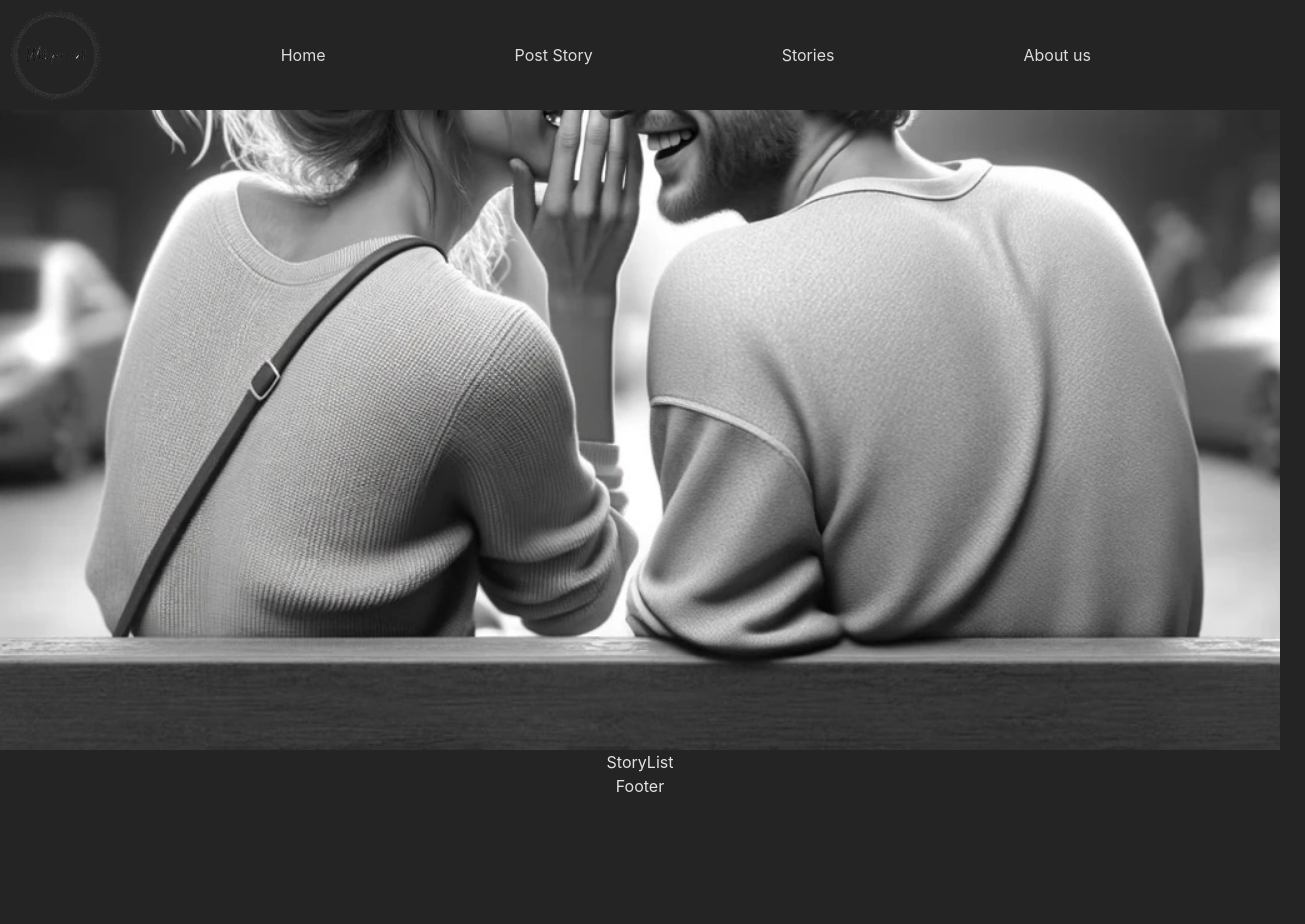
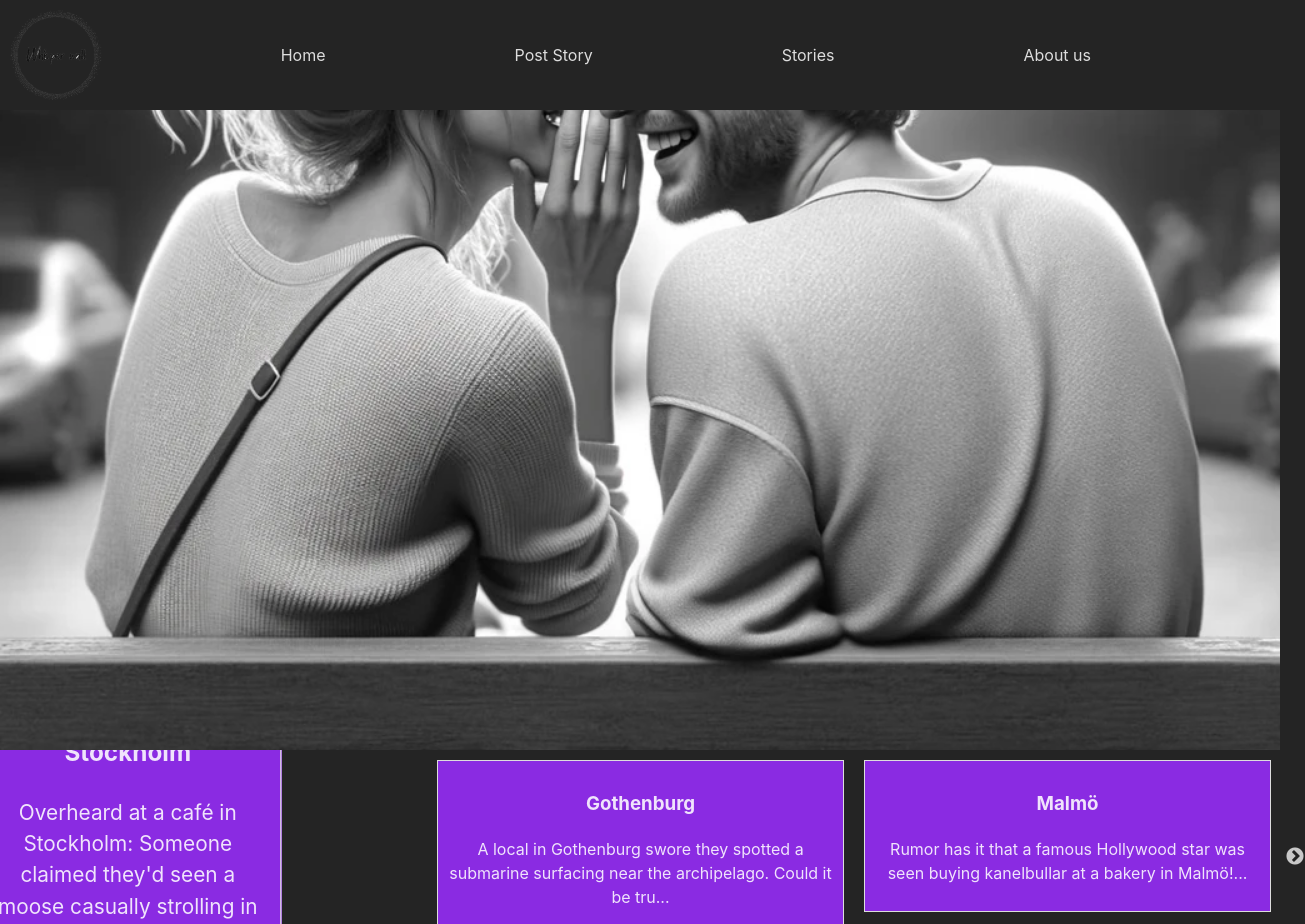
Before and after one commit to Technigo/final-boiler-plate-monorepo, a React (Vite) app in the folder frontend/: page / in a window 1280 px wide. Shown: the top 924 px of the page, 1305 px wide, since content can reach past the window. Before the commit the page ends 800 px from the top, so only its background shows below. Built offline with nearby package versions, Linux system fonts and the light colour scheme.

Commit message:
trying to get the cards ontop

```diff
--- a/frontend/package.json
+++ b/frontend/package.json
@@ -15,6 +15,8 @@
     "react": "^18.2.0",
     "react-dom": "^18.2.0",
     "react-router-dom": "^6.15.0",
+    "react-slick": "^0.29.0",
+    "slick-carousel": "^1.8.1",
     "zustand": "^4.4.6"
   },
   "devDependencies": {
--- /dev/null
+++ b/frontend/public/stories.json
@@ -0,0 +1,84 @@
+{
+  "stories": [
+    {
+      "id": 1,
+      "content": "Overheard at a café in Stockholm: Someone claimed they'd seen a moose casually strolling in Gamla Stan!",
+      "createdAt": "2023-12-10T07:30:00Z",
+      "location": { "latitude": 59.3293, "longitude": 18.0686 },
+      "city": "Stockholm",
+      "ranking": 5
+    },
+    {
+      "id": 2,
+      "content": "A local in Gothenburg swore they spotted a submarine surfacing near the archipelago. Could it be true?",
+      "createdAt": "2023-12-09T15:45:00Z",
+      "location": { "latitude": 57.7089, "longitude": 11.9746 },
+      "city": "Gothenburg",
+      "ranking": 4
+    },
+    {
+      "id": 3,
+      "content": "Rumor has it that a famous Hollywood star was seen buying kanelbullar at a bakery in Malmö!",
+      "createdAt": "2023-12-08T22:00:00Z",
+      "location": { "latitude": 55.604981, "longitude": 13.003822 },
+      "city": "Malmö",
+      "ranking": 4
+    },
+    {
+      "id": 4,
+      "content": "Did you hear about the Uppsala student who allegedly invented a new language just for their thesis?",
+      "createdAt": "2023-12-07T10:30:00Z",
+      "location": { "latitude": 59.8586, "longitude": 17.6389 },
+      "city": "Uppsala",
+      "ranking": 5
+    },
+    {
+      "id": 5,
+      "content": "A group in Umeå claimed they found a hidden treasure map in an old book at the city library.",
+      "createdAt": "2023-12-06T03:15:00Z",
+      "location": { "latitude": 63.8258, "longitude": 20.263 },
+      "city": "Umeå",
+      "ranking": 5
+    },
+    {
+      "id": 6,
+      "content": "Locals in Lund were baffled by a mysterious cat that only appears during full moons to play the piano in a window.",
+      "createdAt": "2023-12-05T19:00:00Z",
+      "location": { "latitude": 55.7047, "longitude": 13.191 },
+      "city": "Lund",
+      "ranking": 3
+    },
+    {
+      "id": 7,
+      "content": "A fisherman in Helsingborg insists he caught a fish that could speak three languages!",
+      "createdAt": "2023-12-04T14:25:00Z",
+      "location": { "latitude": 56.0465, "longitude": 12.6945 },
+      "city": "Helsingborg",
+      "ranking": 4
+    },
+    {
+      "id": 8,
+      "content": "A mysterious figure in a cloak was seen performing magic tricks on the streets of Västerås.",
+      "createdAt": "2023-12-03T22:10:00Z",
+      "location": { "latitude": 59.6099, "longitude": 16.5448 },
+      "city": "Västerås",
+      "ranking": 2
+    },
+    {
+      "id": 9,
+      "content": "Residents of Örebro talk about a secret underground city only accessible through hidden passages in the castle.",
+      "createdAt": "2023-12-02T08:00:00Z",
+      "location": { "latitude": 59.2753, "longitude": 15.2134 },
+      "city": "Örebro",
+      "ranking": 5
+    },
+    {
+      "id": 10,
+      "content": "In Linköping, there's a tale of a ghostly cyclist who rides through the main square at midnight.",
+      "createdAt": "2023-12-01T11:30:00Z",
+      "location": { "latitude": 58.4108, "longitude": 15.6214 },
+      "city": "Linköping",
+      "ranking": 3
+    }
+  ]
+}
--- a/frontend/src/components/Carousel/Carousel.css
+++ b/frontend/src/components/Carousel/Carousel.css
@@ -0,0 +1,4 @@
+.carousel-wrapper {
+  position: relative;
+  z-index: 10 !important;
+}
--- a/frontend/src/components/Carousel/Carousel.jsx
+++ b/frontend/src/components/Carousel/Carousel.jsx
@@ -0,0 +1,49 @@
+import { useState, useEffect } from 'react';
+import { StoryCard } from '../Storycard/Storycard';
+import Slider from 'react-slick';
+import "slick-carousel/slick/slick.css";
+import "slick-carousel/slick/slick-theme.css";
+import './Carousel.css';
+
+
+export const Carousel = () => {
+  const [stories, setStories] = useState([]);
+  const [activeSlide, setActiveSlide] = useState(0);
+
+  useEffect(() => {
+    fetch('stories.json') // The URL is relative to the public directory
+      .then(response => response.json())
+      .then(data => setStories(data.stories))
+      .catch(error => console.error('Error fetching stories:', error));
+  }, []);
+
+  const settings = {
+    dots: true, // Shows dot indicators at the bottom of the carousel
+    infinite: false, // Infinite looping or not
+    speed: 500, // Transition speed
+    slidesToShow: 3, // Number of slides to show at once
+    slidesToScroll: 1, // Number of slides to scroll
+    swipeToSlide: true, // Allows swiping to the next/prev slide
+    responsive: [
+      {
+        breakpoint: 768, // Adjust the number for your breakpoint
+        settings: {
+          slidesToShow: 1,
+          slidesToScroll: 1,
+        },
+      },
+      // You can add more breakpoints here
+    ],
+    beforeChange: (current, next) => setActiveSlide(next),
+  };
+
+  return (
+    <div className='carousel-wrapper'>
+      <Slider {...settings}>
+      {stories.map((story, index) => (
+        <StoryCard key={story.id} story={story} isActive={index === activeSlide} />
+      ))}
+    </Slider>
+    </div>
+  );
+};
--- a/frontend/src/components/Hero/Hero.css
+++ b/frontend/src/components/Hero/Hero.css
@@ -5,8 +5,11 @@
     background-size: cover;
     background-position: center;
     background-repeat: no-repeat;
+    position: relative;
+    z-index: 0;
 }
 
 .hero-image {
     width: 100vw;
+
 }
--- /dev/null
+++ b/frontend/src/components/Storycard/Storycard.css
@@ -0,0 +1,22 @@
+.story-card {
+   background-color: blueviolet;
+    border: 1px solid #ddd;
+    padding: 10px;
+    margin: 10px;
+    transition: all 0.3s ease;
+    cursor: pointer;
+   position: relative;
+
+  }
+
+  .story-card.full-view {
+    max-width: 80%;
+    padding: 20px;
+  }
+
+  .carousel-wrapper div.story-card.active {
+    transform: scale(1.3); /* Makes the card slightly larger */
+    z-index: 4 ; /* Ensures it's above other elements */
+    width: 50%;
+    margin-top: -20px; /* Pulls the card up to overlap the component above */
+  }
--- /dev/null
+++ b/frontend/src/components/Storycard/Storycard.jsx
@@ -0,0 +1,27 @@
+import { useState } from 'react';
+import PropTypes from 'prop-types';
+import './Storycard.css';
+
+export const StoryCard = ({ story, isActive }) => {
+  const [isFullView, setIsFullView] = useState(false);
+
+  const toggleView = () => {
+    setIsFullView(!isFullView);
+  };
+
+  return (
+    <div className={`story-card ${isActive ? 'active' : ''}`}>
+      <h3>{story.city}</h3>
+      <p>{isFullView ? story.content : `${story.content.substring(0, 100)}...`}</p>
+      {/* Include like button and other elements as needed */}
+    </div>
+  );
+};
+
+StoryCard.propTypes = {
+  story: PropTypes.shape({
+    city: PropTypes.string.isRequired,
+    content: PropTypes.string.isRequired
+  }).isRequired,
+  isActive: PropTypes.bool
+};
--- a/frontend/src/pages/LandingPage/Landingpage.jsx
+++ b/frontend/src/pages/LandingPage/Landingpage.jsx
@@ -9,7 +9,7 @@ export const LandingPage = () => {
     <div>
       <NavBar />
       <Hero />
-      <div>
+      <div className='outlet-wrapper'>
         <Outlet /> {/* This is where the content will change */}
       </div>
       <Footer />
--- a/frontend/src/routes/routes.jsx
+++ b/frontend/src/routes/routes.jsx
@@ -5,12 +5,13 @@ import { LandingPage } from '../pages/LandingPage/LandingPage';
 import { AboutUs } from "../pages/AboutUs/AboutUs";
 import { PostStory } from "../components/PostStory/PostStory";
 import { StoryList } from "../components/StoryList/StoryList";
+import { Carousel } from "../components/Carousel/Carousel";
 
 
 const routes = (
   <Routes>
     <Route path="/" element={<LandingPage />}>
-      <Route index element={<StoryList />} /> {/* Default content for Landingpage */}
+      <Route index element={<Carousel />} /> {/* Default content for Landingpage */}
       <Route path="/about-us" element={<AboutUs />} />
       <Route path="/post-story" element={<PostStory />} />
       <Route path="/story-list" element={<StoryList />} />
```
Also changed, not shown: 1 other file (tests, documents, lock files or other folders).
